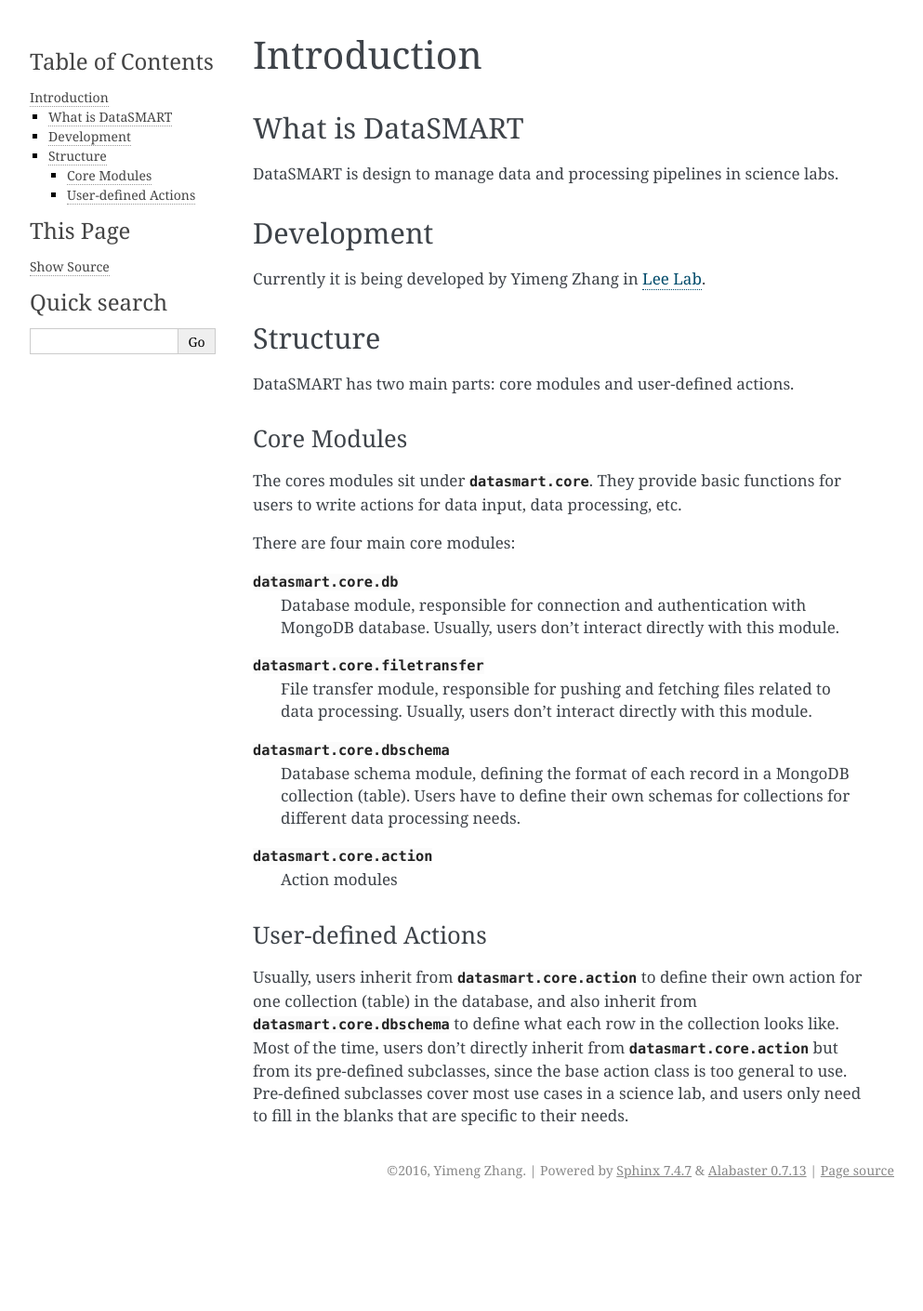
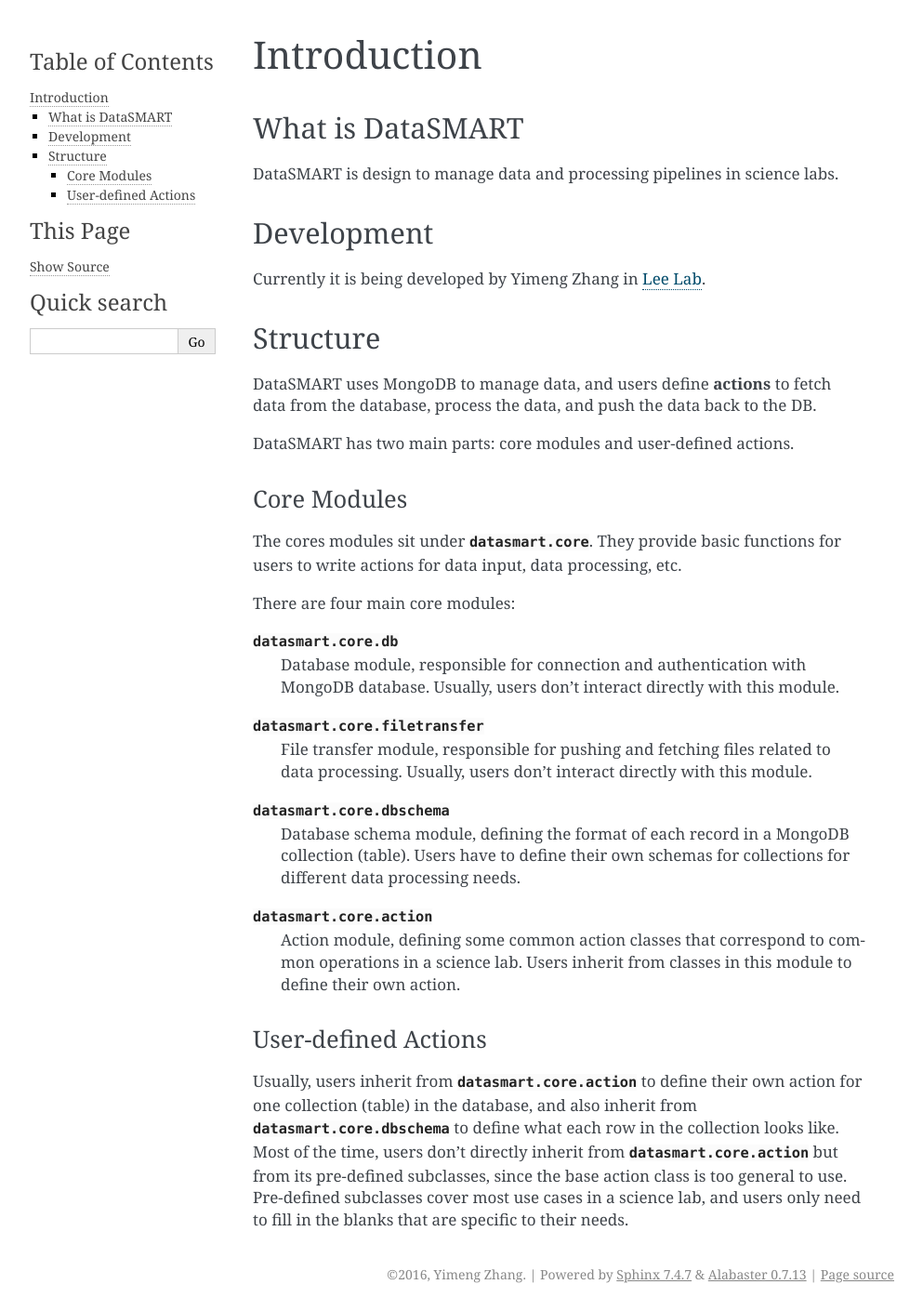
Before and after one commit to leelabcnbc/datasmart, a Sphinx documentation site: the page built from docs/user_guide/intro.rst, in a window 1280 px wide. Shown: the whole page at 93% size, without its empty margins (148-1141 px from the left). Built offline with Sphinx 7.4.7, drawn with Linux system fonts in a browser that asks for light colours; before the commit the page ends 1298 px from its top, so only the background shows below that.

Commit message:
more doc

```diff
--- a/docs/index.rst
+++ b/docs/index.rst
@@ -15,13 +15,13 @@ Contents:
 
 
 Core Modules
-==================
+============
 .. inheritance-diagram:: datasmart.core.base datasmart.core.db datasmart.core.filetransfer datasmart.core.dbschema datasmart.core.action
 
 
 Actions
-==================
-.. inheritance-diagram:: datasmart.core.action datasmart.actions.cortex_exp
+=======
+.. inheritance-diagram:: actions.cortex_exp
 
 
 
--- a/docs/modules/actions/cortex_exp.rst
+++ b/docs/modules/actions/cortex_exp.rst
@@ -2,5 +2,5 @@
 ``cortex_exp`` action
 =====================
 
-.. automodule:: datasmart.actions.cortex_exp
+.. automodule:: actions.cortex_exp
    :members:
--- a/docs/user_guide/intro.rst
+++ b/docs/user_guide/intro.rst
@@ -13,8 +13,13 @@ Development
 Currently it is being developed by Yimeng Zhang in `Lee Lab`_.
 
 
+
+
 Structure
 =========
+
+DataSMART uses MongoDB to manage data,
+and users define **actions** to fetch data from the database, process the data, and push the data back to the DB.
 
 DataSMART has two main parts: core modules and user-defined actions.
 
@@ -40,7 +45,8 @@ There are four main core modules:
     Users have to define their own schemas for collections for different data processing needs.
 
 :mod:`datasmart.core.action`
-    Action modules
+    Action module, defining some common action classes that correspond to common operations in a science lab.
+    Users inherit from classes in this module to define their own action.
 
 
 User-defined Actions
```
Also changed, not shown: 1 other file.
